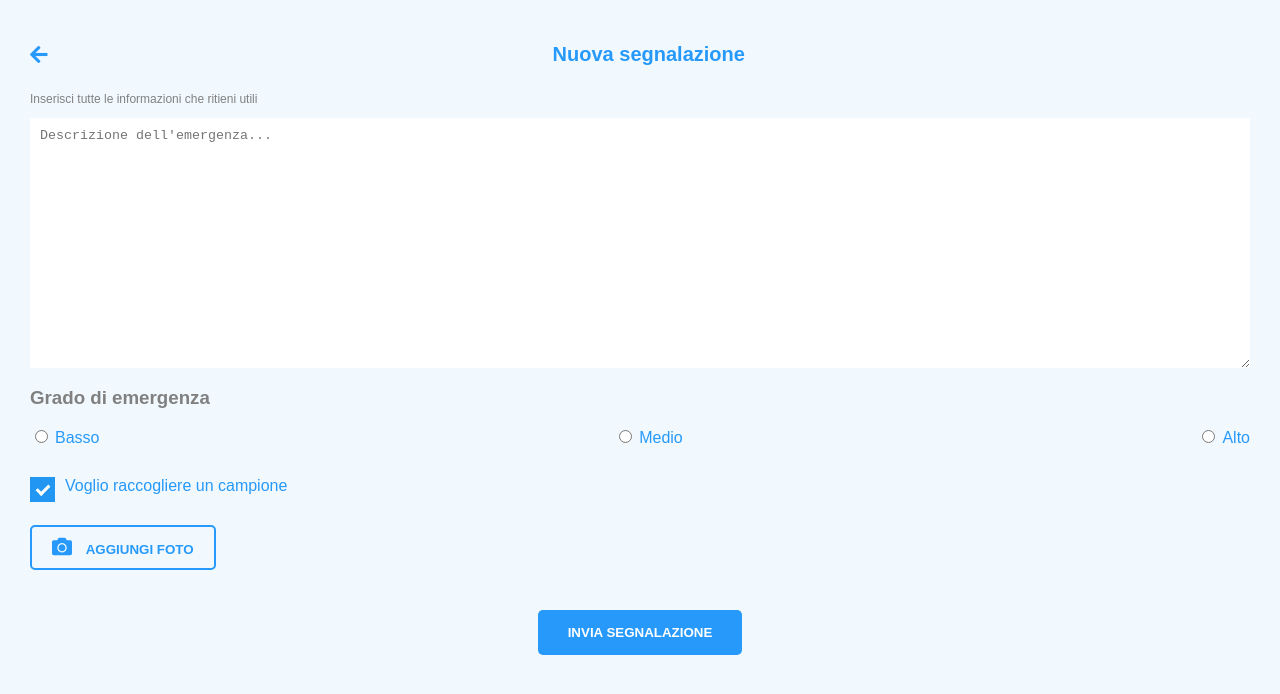
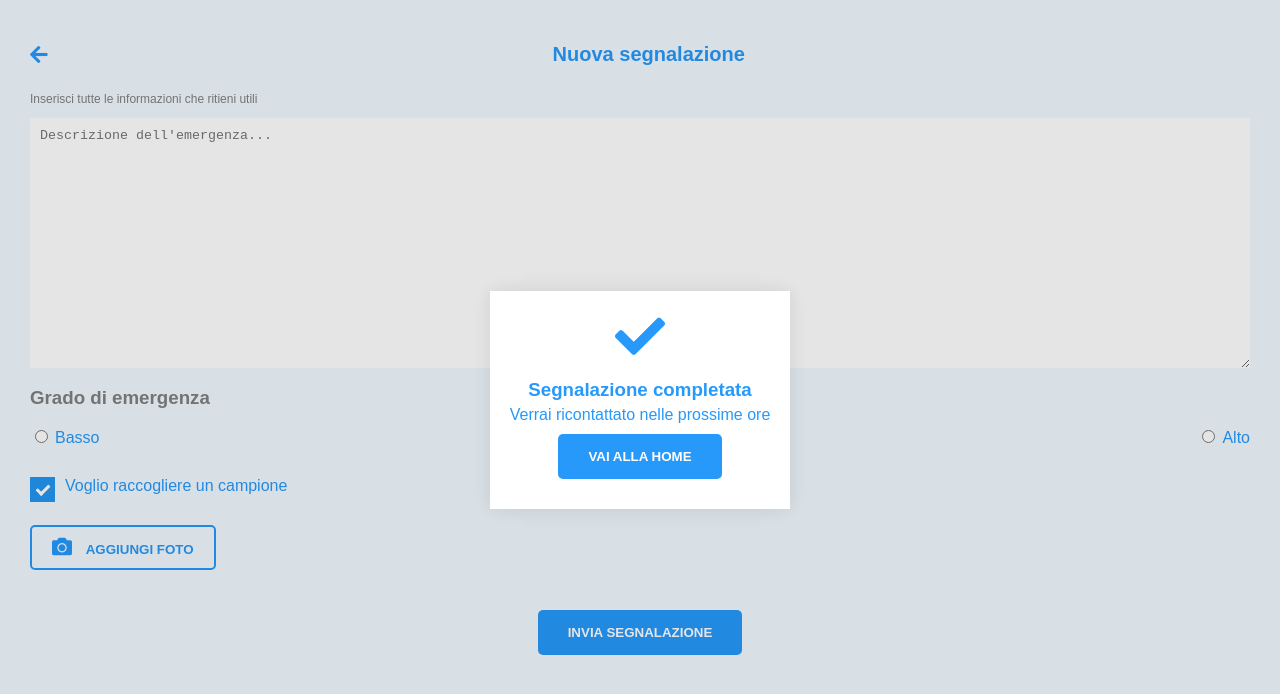
Before and after one commit to meelunae/Gruppo10-RiverGuard, a plain HTML site: page cittadino/segnalazione.html in a window 1280 px wide. Both pictures are taken after a click on the button "INVIA SEGNALAZIONE". Drawn offline with nearby package versions, Linux system fonts and the light colour scheme.

Commit message:
Report working

```diff
--- a/cittadino/segnalazione.html
+++ b/cittadino/segnalazione.html
@@ -42,19 +42,19 @@
                 </div>
 
                 <div>
-                    <input type="radio" id="medium" name="emergency" value="low">
+                    <input type="radio" id="medium" name="emergency" value="medium" checked>
                     <label class="label-primary" for="medium">Medio</label>
                 </div>
 
                 <div>
-                    <input type="radio" id="high" name="emergency" value="low">
+                    <input type="radio" id="high" name="emergency" value="high">
                     <label class="label-primary" for="high">Alto</label>
                 </div>
 
             </div>
 
             <label class="container-input mt-30">Voglio raccogliere un campione
-                <input type="checkbox" checked="checked">
+                <input type="checkbox" checked="checked" name="sendKit">
                 <span class="checkmark"></span>
             </label>
 
@@ -80,11 +80,11 @@
 
         <a href="#" class="mt-30">
             <div class="m10">
-                <button class="full-width-primary-button primary-size">Invia segnalazione</button>
+                <button class="full-width-primary-button primary-size" id="send">Invia segnalazione</button>
             </div>
         </a>
 
-        <div class="modal" style="display: none;">
+        <div class="modal" id="modal" style="display: none;">
             <div class="modal-bg"></div>
             <div class="modal-content">
                 <div class="modal-body align-items-center">
@@ -99,9 +99,11 @@
                         Verrai ricontattato nelle prossime ore
                     </span>
 
-                    <div class="m10">
-                        <button class="full-width-primary-button primary-size asd">vai alla home</button>
-                    </div>
+                    <a href="home.html">
+                        <div class="m10">
+                            <button class="full-width-primary-button primary-size asd">vai alla home</button>
+                        </div>
+                    </a>
 
                 </div>
             </div>
@@ -109,10 +111,29 @@
     </div>
 
     <script>
-        $("#submit").click(() => {
-            const description = $("#description").text;
-            console.log(description);
+
+        const saveReport = obj => {
+            const reports = JSON.parse(localStorage.getItem("reports")) || []
+            const tmpReports = [...reports, obj]
+            localStorage.setItem("reports", JSON.stringify(tmpReports))
+            console.log("Reports updated => ", localStorage.getItem("reports"))
+        }
+
+        $("#send").click(() => {
+            const description = $("#description").val();
+            const radioValue = $("input[name='emergency']:checked").val();
+            const kit = $("input[name='sendKit']:checked").val();
+
+            const obj = {
+                description,
+                emergencyType: radioValue,
+                sendKit: !!kit
+            }
+            saveReport(obj)
+
+            $("#modal").css("display", "flex");
         });
+
     </script>
 
 
```
